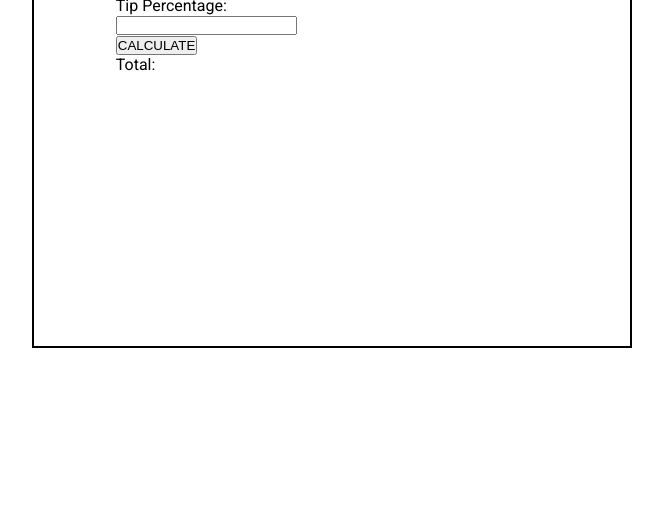
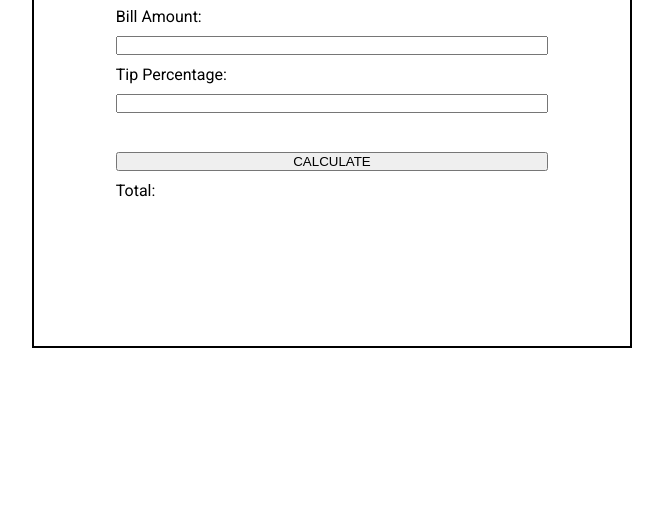
Before and after one commit to ankitadasz/TipCalculator, a plain HTML site: page index.html in a window 1280 px wide. Shown: the part 312-820 px from the top of the page, without its empty margins (568-1231 px from the left). Drawn offline with Linux system fonts and the light colour scheme.

Commit message:
css updated

```diff
--- a/style.css
+++ b/style.css
@@ -19,3 +19,10 @@ body{
     border:2px solid black ;
     margin: 20vh 75vh;
 }
+.sub{
+    display: flex;
+    flex-direction: column;
+    justify-content: flex-start;
+    margin-top: 40px;
+    gap: 10px;
+}
```
